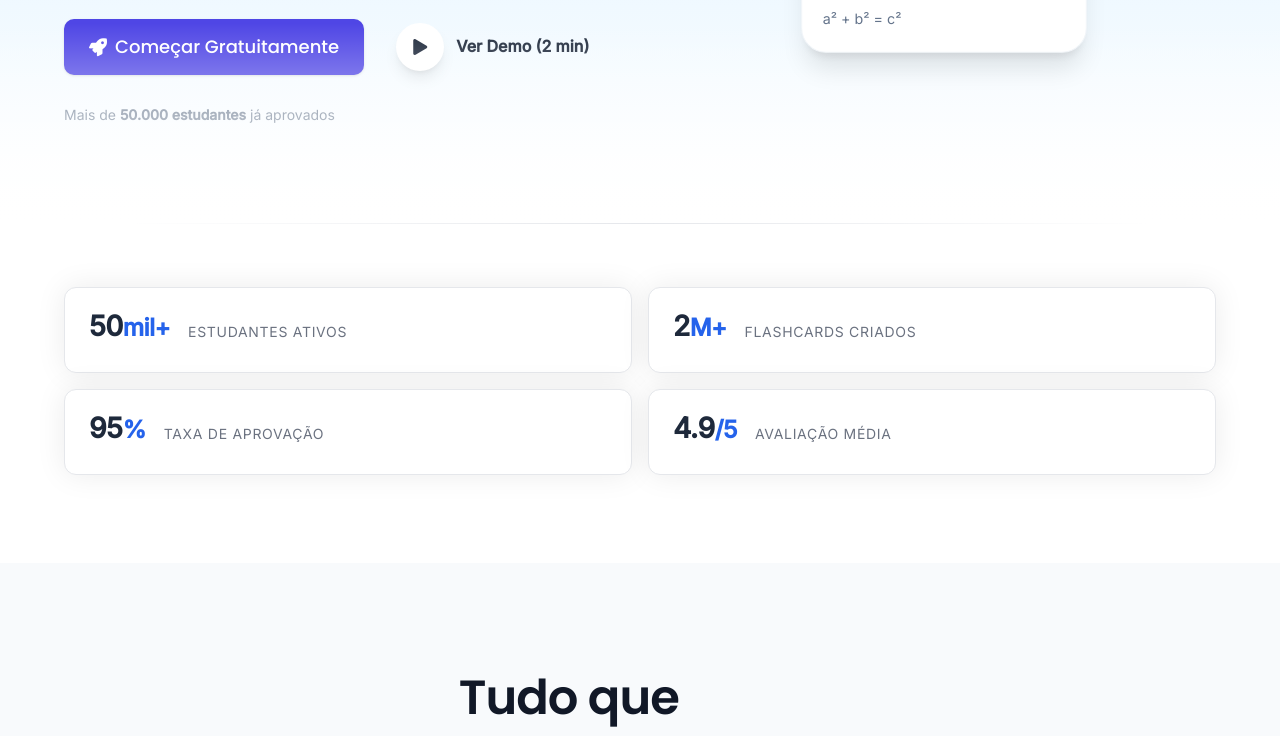
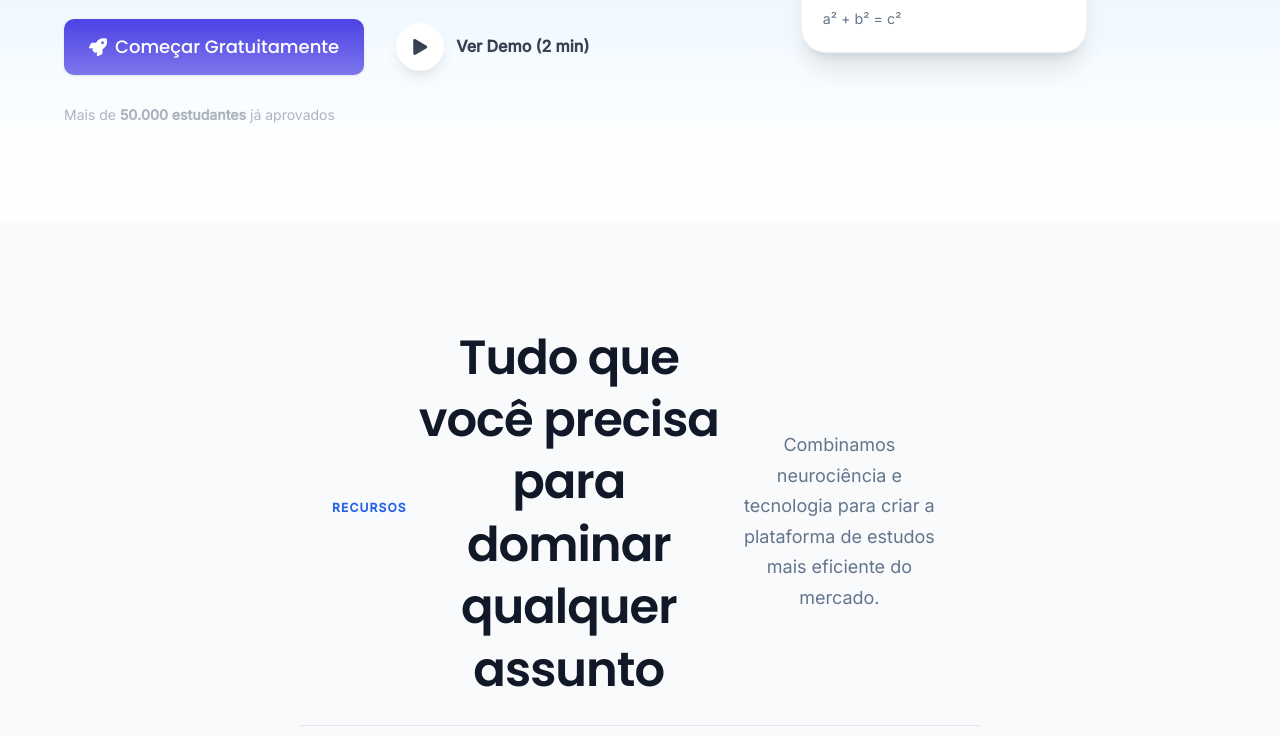
Before and after one commit to RD1707/project-recall, a React (Vite) app in the folder frontend/: page / in a window 1280 px wide. Shown: the part 640-1376 px from the top of the page. Built offline with nearby package versions, Linux system fonts and the light colour scheme.

Commit message:
first commit

```diff
--- a/frontend/src/pages/Ajuda.jsx
+++ b/frontend/src/pages/Ajuda.jsx
@@ -128,13 +128,6 @@ function Ajuda() {
                             Recall
                         </Link>
                     </div>
-                    <nav className="main-nav">
-                        <ul>
-                            <li><a href="/#features">Recursos</a></li>
-                            <li><a href="/#how-it-works">Como Funciona</a></li>
-                            <li><Link to="/ajuda">Ajuda</Link></li>
-                        </ul>
-                    </nav>
                     <div className="header-actions">
                          <Link to="/login" className="btn btn-primary">Começar Agora</Link>
                     </div>
--- a/frontend/src/pages/Landing.jsx
+++ b/frontend/src/pages/Landing.jsx
@@ -202,18 +202,6 @@ function Landing() {
                                     <p>a² + b² = c²</p>
                                 </div>
                             </div>
-                        </div>
-                    </div>
-                </section>
-
-                {/* Seção de Estatísticas */}
-                <section className="stats">
-                    <div className="landing-container">
-                        <div className="stats-grid">
-                            <StatCard number="50" suffix="mil+" label="Estudantes ativos" />
-                            <StatCard number="2" suffix="M+" label="Flashcards criados" />
-                            <StatCard number="95" suffix="%" label="Taxa de aprovação" />
-                            <StatCard number="4.9" suffix="/5" label="Avaliação média" />
                         </div>
                     </div>
                 </section>
```
